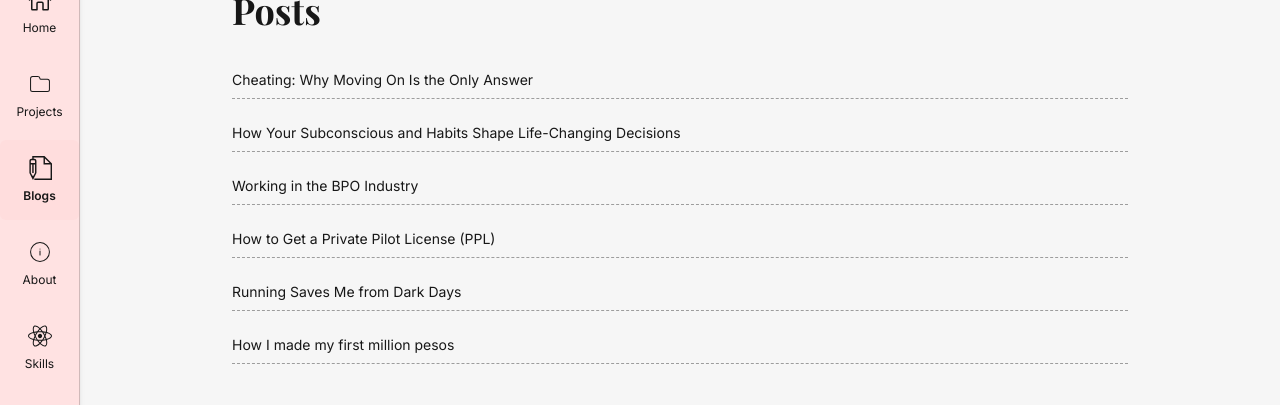
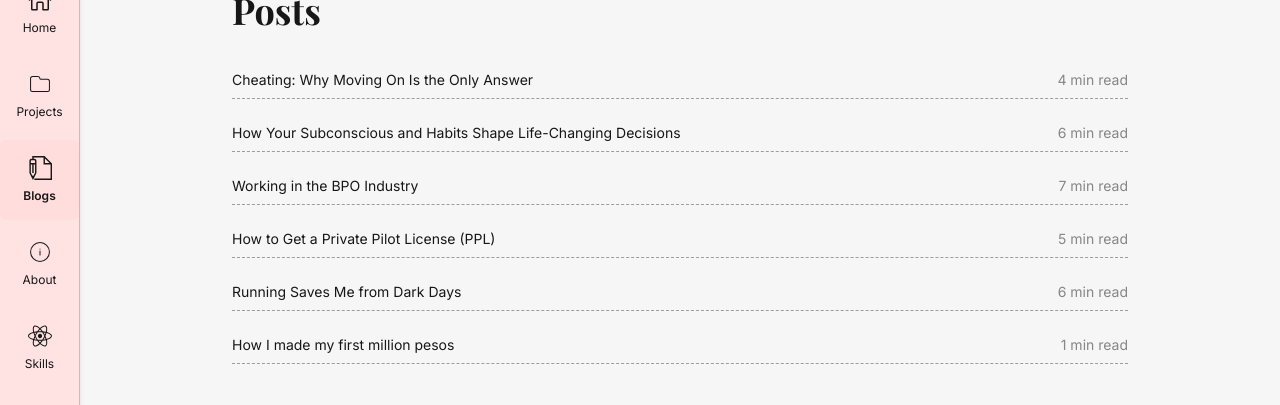
Before and after one commit to emmanagano/portfolio, a Next.js app: page /blogs in a window 1280 px wide. Shown: the part 124-529 px from the top of the page. Built offline with nearby package versions, Linux system fonts and the light colour scheme.

Commit message:
reading time UI

```diff
--- a/src/app/blogs/page.tsx
+++ b/src/app/blogs/page.tsx
@@ -21,7 +21,12 @@ export default function BlogsPage() {
               href={`/blogs/${blog.slug}`}
               className="flex justify-between border-b border-dashed border-[var(--foreground)]/40 py-2 text-sm hover:underline"
             >
-              <span>{blog.title}</span>
+              <span className="flex justify-between w-full">
+                <span>{blog.title}</span>
+                <span className="text-[var(--foreground)]/50">
+                  {blog.readingTime}
+                </span>
+              </span>
             </Link>
           ))}
         </div>
--- a/src/data/blogs.ts
+++ b/src/data/blogs.ts
@@ -22,7 +22,8 @@ export function getAllBlogs() {
                 date: data.date,
                 slug: data.slug,
                 tags: data.tags,
-                keywords: data.keywords
+                keywords: data.keywords,
+                readingTime: data.readingTime
             };
         })
         .sort((a, b) => b.id - a.id); // Sort in descending order
@@ -46,6 +47,7 @@ export function getBlogBySlug(slug: string) {
         slug: data.slug,
         tags: data.tags,
         keywords: data.keywords,
+        readingTime: data.readingTime,
         content,
     };
 }
--- a/src/data/template.md
+++ b/src/data/template.md
@@ -1,7 +1,12 @@
 ---
 id:
-title:
-description:
-date: "September 21, 2025"
+title: ""
+description: ""
+date: ""
 slug: ""
+tags:
+  -
+keywords:
+  -
+readingTime: ""
 ---
```
